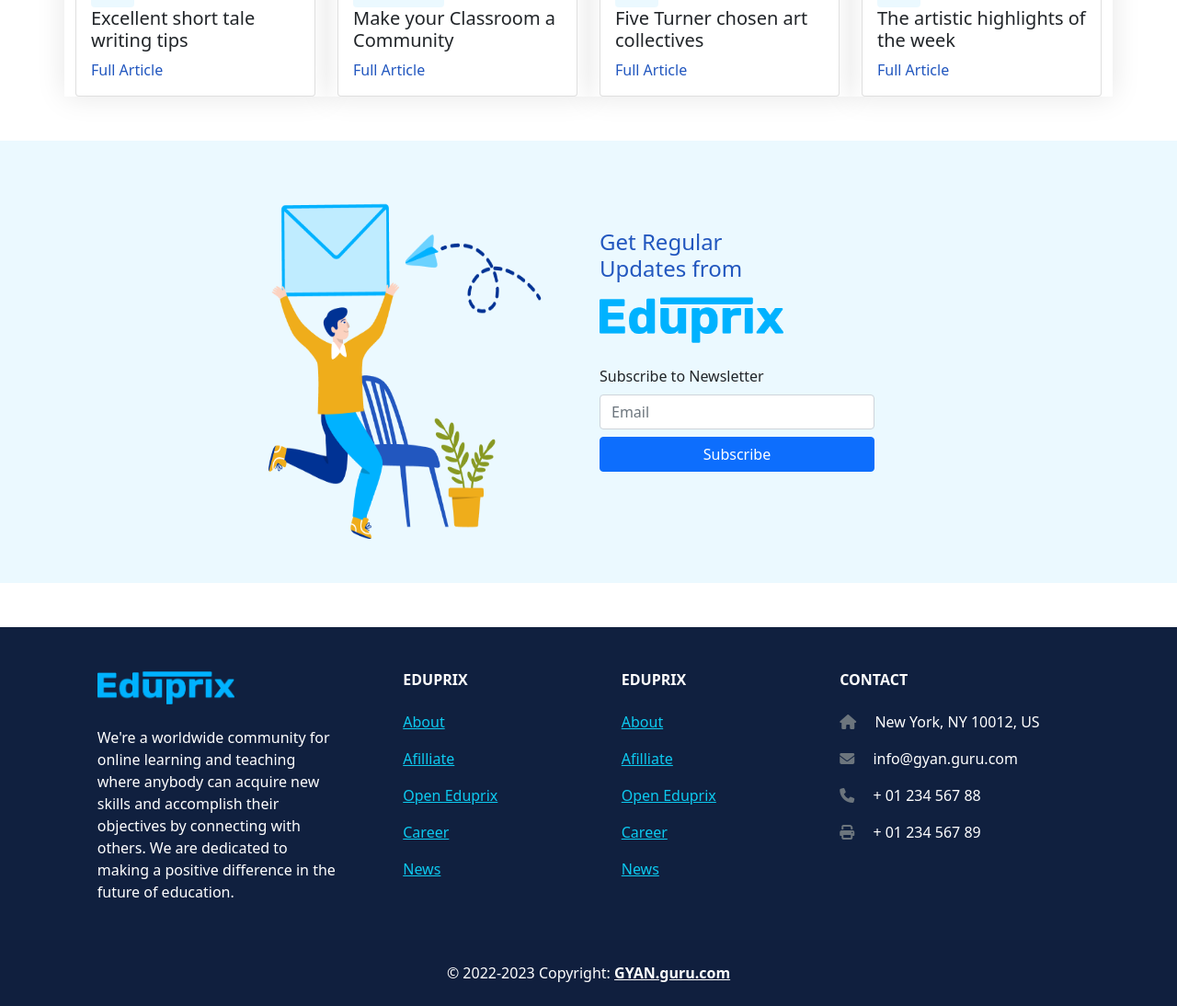
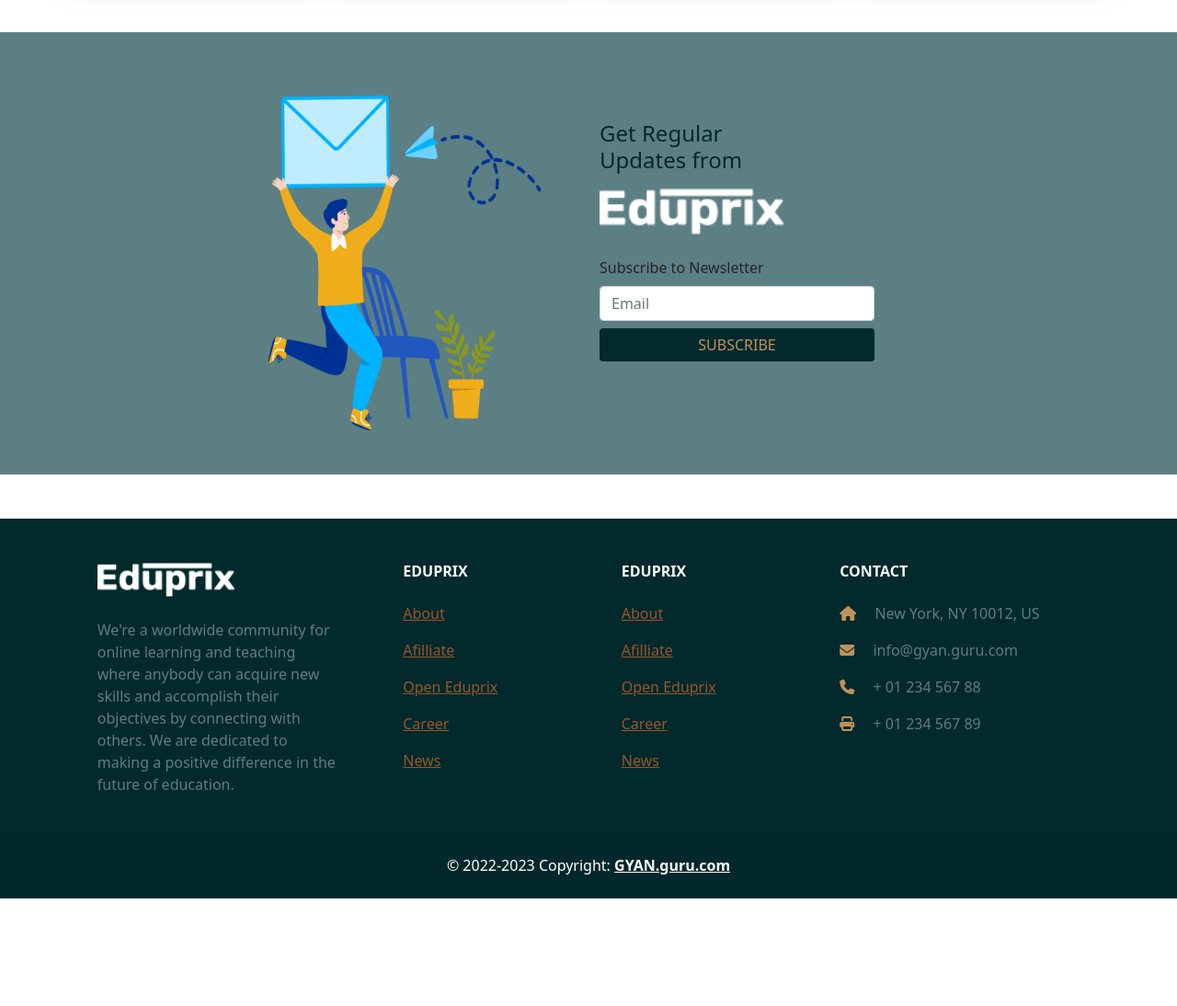
Before and after one commit to urmila2023/gyanredirect, a PHP site: page / in a window 1280 px wide. Shown: the part 4503-5597 px from the top of the page at 92% size. After the commit the page ends 5480 px from the top, so only its background shows below. Run offline with PHP 8.4, Linux system fonts and the light colour scheme.

Commit message:
changeeeee

```diff
--- a/index.php
+++ b/index.php
@@ -29,21 +30,21 @@
        </div>
        <div class="mt-3 formsearch">
         <form class="d-flex">
-          <span class="text-info fw-bold">Search Anything</span>
+          <span class="searcha fw-bold">Search Anything</span>
           <input class="form-control me-2 rounded-pill" type="search" placeholder="Search" aria-label="Search">
           <button class="btn btn-info rounded-circle searchboxbtn" type="submit"><i class="fa-solid fa-search"></i></button>
         </form>
        </div>
        <div class="mt-3">
-        <i class="fa-sharp fa-solid fa-bars text-white fs-4 "onclick="openSidebar()"></i><span>&nbsp;<i class="fa-solid fa-user text-info fs-4 mx-2 " onclick="opend()"></i></span>
+        <i class="fa-sharp fa-solid slidicon fa-bars fs-4 "onclick="openSidebar()"></i><span>&nbsp;<i class="fa-solid slidicon fa-user fs-4 mx-2 " onclick="opend()"></i></span>
        </div>
       </div>
     </div>
     <img src="imgs/Circles (1).svg" width="305px" class="imgrescircle">
     <div class="text-end icondiv">
-    <i class="fa-brands fa-instagram text-info"></i>
-    <i class="fa-brands fa-twitter text-info"></i>
-    <i class="fa-brands fa-facebook text-info"></i>
+    <i class="fa-brands fa-instagram "></i>
+    <i class="fa-brands fa-twitter "></i>
+    <i class="fa-brands fa-facebook "></i>
     </div>
 
   </div>
@@ -122,15 +124,15 @@
       <nav aria-label="Page navigation example">
         <ul class="pagination page">
           <li class="page-item">
-            <a class="page-link" href="#" aria-label="Previous">
+            <a class="page-link colorchange" href="#" aria-label="Previous">
               <span aria-hidden="true">&laquo;</span>
             </a>
           </li>
-          <li class="page-item"><a class="page-link" href="#">1</a></li>
-          <li class="page-item"><a class="page-link" href="#">2</a></li>
-          <li class="page-item"><a class="page-link" href="#">3</a></li>
+          <li class="page-item"><a class="page-link colorchange" href="#">1</a></li>
+          <li class="page-item"><a class="page-link colorchange" href="#">2</a></li>
+          <li class="page-item"><a class="page-link colorchange" href="#">3</a></li>
           <li class="page-item">
-            <a class="page-link" href="#" aria-label="Next">
+            <a class="page-link colorchange" href="#" aria-label="Next">
               <span aria-hidden="true">&raquo;</span>
             </a>
           </li>
@@ -272,15 +274,15 @@
       <nav aria-label="Page navigation example">
       <ul class="pagination page page2 iid">
         <li class="page-item">
-          <a class="page-link" href="#" aria-label="Previous">
+          <a class="page-link colorchange" href="#" aria-label="Previous">
             <span aria-hidden="true">&laquo;</span>
           </a>
         </li>
-        <li class="page-item"><a class="page-link" href="#">1</a></li>
-        <li class="page-item"><a class="page-link" href="#">2</a></li>
-        <li class="page-item"><a class="page-link" href="#">3</a></li>
+        <li class="page-item"><a class="page-link colorchange" href="#">1</a></li>
+        <li class="page-item"><a class="page-link colorchange" href="#">2</a></li>
+        <li class="page-item"><a class="page-link colorchange" href="#">3</a></li>
         <li class="page-item">
-          <a class="page-link" href="#" aria-label="Next">
+          <a class="page-link colorchange" href="#" aria-label="Next">
             <span aria-hidden="true">&raquo;</span>
           </a>
         </li>
@@ -295,19 +297,19 @@
   <!-- /* EXPLORE EDUPRIX Start */ -->
   <div class="container-fluid explorecontainer">
     <span>
-      <h1 class="seaside pt-5 ms-5 exph1">&nbsp;EXPLORE EDUPRIX</h1>
+      <h1 class="seaside pt-5 ms-5">&nbsp;EXPLORE EDUPRIX</h1>
       <nav aria-label="Page navigation example">
         <ul class="pagination page">
           <li class="page-item">
-            <a class="page-link" href="#" aria-label="Previous">
+            <a class="page-link colorchange" href="#" aria-label="Previous">
               <span aria-hidden="true">&larr;</span>
             </a>
           </li>
-          <li class="page-item"><a class="page-link" href="#">1</a></li>
-          <li class="page-item"><a class="page-link" href="#">2</a></li>
-          <li class="page-item"><a class="page-link" href="#">3</a></li>
+          <li class="page-item"><a class="page-link colorchange" href="#">1</a></li>
+          <li class="page-item"><a class="page-link colorchange" href="#">2</a></li>
+          <li class="page-item"><a class="page-link colorchange" href="#">3</a></li>
           <li class="page-item">
-            <a class="page-link" href="#" aria-label="Next">
+            <a class="page-link colorchange" href="#" aria-label="Next">
               <span aria-hidden="true">&rarr;</span>
             </a>
           </li>
@@ -376,15 +378,15 @@
         <nav aria-label="Page navigation example">
         <ul class="pagination page page2 page3">
           <li class="page-item">
-            <a class="page-link" href="#" aria-label="Previous">
+            <a class="page-link colorchange" href="#" aria-label="Previous">
               <span aria-hidden="true">&laquo;</span>
             </a>
           </li>
-          <li class="page-item"><a class="page-link" href="#">1</a></li>
-          <li class="page-item"><a class="page-link" href="#">2</a></li>
-          <li class="page-item"><a class="page-link" href="#">3</a></li>
+          <li class="page-item"><a class="page-link colorchange" href="#">1</a></li>
+          <li class="page-item"><a class="page-link colorchange" href="#">2</a></li>
+          <li class="page-item"><a class="page-link colorchange" href="#">3</a></li>
           <li class="page-item">
-            <a class="page-link" href="#" aria-label="Next">
+            <a class="page-link colorchange" href="#" aria-label="Next">
               <span aria-hidden="true">&raquo;</span>
             </a>
           </li>
@@ -409,16 +411,16 @@
           <div class="row">
             <div class="col-lg-4 d-flex justify-content-center align-items-center mb-4 mb-lg-0">
               <img src="./imgs/Student Photo.png"
-                class=" img-fluid shadow-1" alt="woman avatar" width="200" height="200" />
+                class=" img-fluid shadow-1 imagesadhow" alt="woman avatar" width="200" height="200" />
             </div>
             <div class="col-lg-8">
                <div>
-              <button  class="rounded-circle ">&larr;</button>
-                 <button  class="rounded-circle">&rarr;</button>
+              <button  class="rounded-circle arrowcolor">&larr;</button>
+                 <button  class="rounded-circle arrowcolor">&rarr;</button>
                </div>
-              <p class="fw-bold lead mb-2 mt-4"><strong>Emillie Jonas</strong></p>
-              <p class="fw-bold text-muted mb-0">England</p>
-              <p class="text-muted fw-light mt-3">
+              <p class="fw-bold lead mb-2 mt-4 emilliecolor"><strong>Emillie Jonas</strong></p>
+              <p class="fw-bold mb-0 englandcolor">England</p>
+              <p class=".footertext fw-light mt-3">
                 Eduprix is an ideal location for anybody who wants to learn something new or share what they know with others.
                 Eduprix is a worldwide platform for online learning that helps to connect with one another via knowledge.
                 It comes highly recommended from my side.
@@ -475,8 +477,8 @@
             <img src="./imgs/Rectangle 31.png"
               class="shadow-1-strong" width="150" height="150" />
           </div>
-          <h5 class="mb-3">John S.Sergent</h5>
-          <p class="px-xl-3">Head of Data Science </p>
+          <h5 class="mb-3 emilliecolor">John S.Sergent</h5>
+          <p class="px-xl-3 englandcolor">Head of Data Science </p>
         </div>
         <div class="col-md-3 mb-5 mb-md-0 meetres">
 
@@ -484,8 +486,8 @@
             <img src="./imgs/Rectangle 31 (1).png"
               class="shadow-1-strong" width="150" height="150" />
           </div>
-          <h5 class="mb-3">Albrecht Kachher</h5>
-          <p class="px-xl-3">Developer and Lead Instructor  </p>
+          <h5 class="mb-3 emilliecolor">Albrecht Kachher</h5>
+          <p class="px-xl-3 englandcolor">Developer and Lead Instructor  </p>
         </div>
         <div class="col-md-3 mb-5 mb-md-0 meetres">
 
@@ -493,8 +495,8 @@
             <img src="./imgs/Rectangle 31 (2).png"
               class="shadow-1-strong" width="150" height="150" />
           </div>
-          <h5 class="mb-3">Peter P.  Rubens</h5>
-          <p class="px-xl-3">Digital Marketing Expart</p>
+          <h5 class="mb-3 emilliecolor">Peter P.  Rubens</h5>
+          <p class="px-xl-3 englandcolor">Digital Marketing Expart</p>
         </div>
         <div class="col-md-3 mb-5 mb-md-0 meetres">
 
@@ -504,13 +506,13 @@
 
           </div>
 
-          <h5 class="mb-3">David A.Sequiros</h5>
-          <p class="px-xl-3">Engineering Architect</p>
+          <h5 class="mb-3 emilliecolor">David A.Sequiros</h5>
+          <p class="px-xl-3 englandcolor">Engineering Architect</p>
 
         </div>
         <div>
-         <button  class="rounded-circle">&larr;</button>
-            <button  class="rounded-circle ">&rarr;</button>
+         <button  class="rounded-circle arrowcolor">&larr;</button>
+            <button  class="rounded-circle arrowcolor">&rarr;</button>
           </div>
       </div>
     </section>
@@ -528,8 +530,8 @@
             <button type="button" class="btn btn-primary blogbtn">
              Art
             </button>
-            <h5 class="card-title">The limits between art and craft</h5>
-            <p class="card-text fulla">Full Article</p>
+            <h5 class="card-title emilliecolor">The limits between art and craft</h5>
+            <p class="card-text footertext">Full Article</p>
           </div>
         </div>
       </div>
@@ -540,8 +542,8 @@
             <button type="button" class="btn btn-primary blogbtn">
               Info. Tech
             </button>
-            <h5 class="card-title">8 guidelines for art lovers</h5>
-            <p class="card-text fulla">Full Article</p>
+            <h5 class="card-title emilliecolor">8 guidelines for art lovers</h5>
+            <p class="card-text footertext">Full Article</p>
           </div>
         </div>
       </div>
@@ -552,8 +554,8 @@
             <button type="button" class="btn btn-primary blogbtn">
               Mathematics
             </button>
-            <h5 class="card-title">The Importance of Statistics</h5>
-            <p class="card-text fulla">Full Article</p>
+            <h5 class="card-title emilliecolor">The Importance of Statistics</h5>
+            <p class="card-text footertext">Full Article</p>
           </div>
         </div>
       </div>
@@ -564,8 +566,8 @@
             <button type="button" class="btn btn-primary blogbtn">
               Design
             </button>
-            <h5 class="card-title">The Fundamentals of Color Theory</h5>
-            <p class="card-text fulla">Full Article</p>
+            <h5 class="card-title emilliecolor">The Fundamentals of Color Theory</h5>
+            <p class="card-text footertext">Full Article</p>
           </div>
         </div>
       </div>
@@ -576,8 +578,8 @@
             <button type="button" class="btn btn-primary blogbtn">
              Art
             </button>
-            <h5 class="card-title">Excellent short tale writing tips</h5>
-            <p class="card-text fulla">Full Article</p>
+            <h5 class="card-title emilliecolor">Excellent short tale writing tips</h5>
+            <p class="card-text footertext">Full Article</p>
           </div>
         </div>
       </div>
@@ -588,8 +590,8 @@
             <button type="button" class="btn btn-primary blogbtn">
               Education
             </button>
-            <h5 class="card-title">Make your Classroom a Community</h5>
-            <p class="card-text fulla">Full Article</p>
+            <h5 class="card-title emilliecolor">Make your Classroom a Community</h5>
+            <p class="card-text footertext">Full Article</p>
           </div>
         </div>
       </div>
@@ -600,8 +602,8 @@
             <button type="button" class="btn btn-primary blogbtn">
              Art
             </button>
-            <h5 class="card-title">Five Turner chosen art collectives</h5>
-            <p class="card-text fulla">Full Article</p>
+            <h5 class="card-title emilliecolor">Five Turner chosen art collectives</h5>
+            <p class="card-text footertext">Full Article</p>
           </div>
         </div>
       </div>
@@ -612,8 +614,8 @@
             <button type="button" class="btn btn-primary blogbtn">
              Art
             </button>
-            <h5 class="card-title">The artistic highlights of the week</h5>
-            <p class="card-text fulla">Full Article</p>
+            <h5 class="card-title emilliecolor">The artistic highlights of the week</h5>
+            <p class="card-text footertext">Full Article</p>
           </div>
         </div>
       </div>
@@ -621,13 +623,13 @@
   </div>
    <!-- /* Recent Blogpost End */ -->
 <!-- ----------------------- -->
-<div class="container-fluid unknown mt-5">
+<div class="container-fluid unknown mt-5 backgroundform">
   <div class="row">
     <div class="col-lg-6 col-sm-12 text-end p-5 imgform"><img src="./imgs/Illustration (1).png "  width="300px" height="385px"/></div>
     <div class="col-lg-6 col-sm-12 pt-5 textres">
       <div class="mt-5">
-        <h4 class="unknownh4 getreular">Get Regular <br> Updates from</h4>
-        <img src="./imgs/Logo (1).png" height="50px" width="200px" class="mt-2"/>
+        <h4 class="  emilliecolor">Get Regular <br> Updates from</h4>
+        <img src="./imgs/Logo (3).png" height="50px" width="200px" class="mt-2"/>
       </div>
      <div class="formcen">
       <form class="row g-3 mt-2 formres">
@@ -635,7 +637,7 @@
           <label>Subscribe to Newsletter</label>
           <label for="inputPassword2" class="visually-hidden ">Password</label>
           <input type="password" class="form-control mt-2 inputemail" id="inputPassword2" placeholder="Email">
-          <button type="submit" class="btn btn-primary subscribebtn mt-2">Subscribe</button>
+          <button type="submit" class="btn btn-primary subscribebtn mt-2">SUBSCRIBE</button>
         </div>
       </form>
      </div>
@@ -657,9 +659,9 @@
    <div class="col-md-3 col-lg-4 col-xl-3 mx-auto mb-4">
   <!-- Content -->
   <h6 class="text-uppercase fw-bold mb-4 mt-5">
-  <img src="./imgs/Logo.2.png"width="57%">
+  <img src="./imgs/Logo (3).png" width="57%">
   </h6>
-  <p class="text-white">
+  <p class="footertext">
    We're a worldwide community for online learning and teaching
    where anybody can acquire new skills and accomplish their
   objectives by connecting with others. We are dedicated to
@@ -675,19 +677,19 @@
    Eduprix
   </h6>
    <p class="text-info">
-  <a href="#!" class="text-reset ">About</a>
+  <a href="#!" class="colorchange ">About</a>
  </p>
   <p class="text-info">
-  <a href="#!" class="text-reset">Afilliate</a>
+  <a href="#!" class="colorchange ">Afilliate</a>
   </p>
   <p class="text-info">
- <a href="#!" class="text-reset">Open Eduprix</a>
+ <a href="#!" class="colorchange ">Open Eduprix</a>
   </p>
  <p class="text-info">
-  <a href="#!" class="text-reset">Career</a>
+  <a href="#!" class="colorchange ">Career</a>
  </p>
   <p class="text-info">
-  <a href="#!" class="text-reset">News</a>
+  <a href="#!" class="colorchange ">News</a>
  </p>
  </div>
    <!-- Grid column -->
@@ -700,19 +702,19 @@
 
 </h6>
  <p class="text-info">
- <a href="#!" class="text-reset ">About</a>
+ <a href="#!" class="colorchange  ">About</a>
   </p>
   <p class="text-info">
-   <a href="#!" class="text-reset">Afilliate</a>
+   <a href="#!" class="colorchange ">Afilliate</a>
   </p>
  <p class="text-info">
-  <a href="#!" class="text-reset">Open Eduprix</a>
+  <a href="#!" class="colorchange ">Open Eduprix</a>
  </p>
   <p class="text-info">
-<a href="#!" class="text-reset">Career</a>
+<a href="#!" class="colorchange ">Career</a>
   </p>
   <p class="text-info">
-  <a href="#!" class="text-reset">News</a>
+  <a href="#!" class="colorchange ">News</a>
 </p>
 </div>
   <!-- Grid column -->
@@ -720,13 +722,13 @@
  <div class="col-md-4 col-lg-3 col-xl-3 mx-auto mb-md-0 mb-4 mt-5 text-white">
  <!-- Links -->
    <h6 class="text-uppercase fw-bold mb-4">Contact</h6>
- <p><i class="fas fa-home me-3 text-secondary"></i> New York, NY 10012, US</p>
-  <p>
- <i class="fas fa-envelope me-3 text-secondary"></i>
+ <p class="footertext"><i class="fas fa-home me-3 iconcolorfooter"></i> New York, NY 10012, US</p>
+  <p class="footertext">
+ <i class="fas fa-envelope me-3 iconcolorfooter"></i>
  info@gyan.guru.com
    </p>
-  <p><i class="fas fa-phone me-3 text-secondary"></i> + 01 234 567 88</p>
-  <p><i class="fas fa-print me-3 text-secondary"></i> + 01 234 567 89</p>
+  <p class="footertext"><i class="fas fa-phone me-3 iconcolorfooter"></i> + 01 234 567 88</p>
+  <p class="footertext"><i class="fas fa-print me-3 iconcolorfooter"></i> + 01 234 567 89</p>
  </div>
  <!-- Grid column -->
  </div>
--- a/signin.php
+++ b/signin.php
@@ -1,3 +1,4 @@
+
 <!DOCTYPE html>
 <html lang="en">
 <head>
--- a/style.css
+++ b/style.css
@@ -85,8 +94,15 @@
 }
 /* -------------------- */
 .footer {
-  background-color: #10203f;
+  background-color: #02292C;
 }
+.iconcolorfooter{
+  color: #bf925c;
+}
+.footertext{
+  color: #5C7F83;
+}
+/* --------------- */
 
 /* TOP COURSES Start */
 .seaside {
@@ -94,10 +110,18 @@
   font-size: 40px;
   font-weight: 600;
   font-family: tahoma;
-  -webkit-text-stroke: 1px rgb(94, 94, 182);
+  -webkit-text-stroke: 2px #006565;
   -webkit-text-fill-color: transparent;
 }
-
+.colorchange{
+  color: #99562D!important;
+}
+.cardborder{
+  border: none !important;
+  /* border-right: 1px solid #006565 !important;
+  border-bottom: 1px solid #006565 !important; */
+  box-shadow: -5px -5px 6px rgb(0, 101, 101, 0.8);
+}
 .page {
   float: right;
   margin-top: -43px;
@@ -133,66 +161,88 @@
 }
 
 .exprow {
-  background-color: #2257bf;
+  background-color: #02292C;
 }
 
 .couresp {
-  color: #00b2ff;
+  color: #917131;
 }
 
 .ficon {
-  color: #00b2ff;
+  color: #917131;
 }
 
 .sall {
-  color: #00b2ff;
+  color:#917131;
 }
 
 /* EXPLORE EDUPRIX End */
-
+/* student------------- */
+.englandcolor{
+  color: #917131 !important;
+}
+.emilliecolor{
+  color:#02292C !important;
+}
+.arrowcolor{
+  border: 2px solid #02292C;
+  color: #02292C;
+}
+.imagesadhow{
+  box-shadow: -5px -5px rgb(0, 101, 101, 0.8);
+}
+/* student---------- */
 /* Blogpost Sart */
 .blogbtn {
-  background: rgba(0, 178, 255, 0.08) !important;
-  color: #00b2ff !important;
+  background: #917131 !important;
+  /* color: #917131!important; */
   border: none !important;
 }
 .fulla {
-  color: #2257bf;
+  color: #bf925c;
 }
 .blogshadow {
   box-shadow: 0px 0px 30px rgba(0, 0, 0, 0.1);
 }
 .blogcard {
-  border: none;
+  border: 1px solid #02292C !important;
 }
 /* Blogpost End*/
 
 /* ---------------- */
 .unknown {
-  background: rgba(0, 178, 255, 0.08);
+  background: #5C7F83;
 }
 .mathunknown {
-  color: #003294;
+  color: #02292C;
   font-weight: 800;
 }
 .unknownh4 {
-  color: #2257bf;
+  color: #bf925c;
 }
 /* ----------- */
 /* ----------- */
 .subscribebtn {
+  color: #bf925c !important;
+  border: none !important;
   width: 299px;
+  background-color: #02292C !important;
 }
 .inputemail {
   width: 300px;
 }
+.backgroundform{
+  background-color: #5C7F83;
+}
 /* --------------- */
 /* -------------Crousel----------- */
+
 .bottomcrousel{
+  background-color: #006565;
   width: 71%;
   line-height: 27px;
   float: right;
-  color: #00B2FF;
+  color: #917131;
   padding-left: 17px;
   padding: 10px;
 }
```
Also changed, not shown: other parts of index.php (+29 -27 lines), other parts of style.css (+26 -9 lines), backend.php (+3 -6 lines), logout1.php (added, +13 -0 lines).
